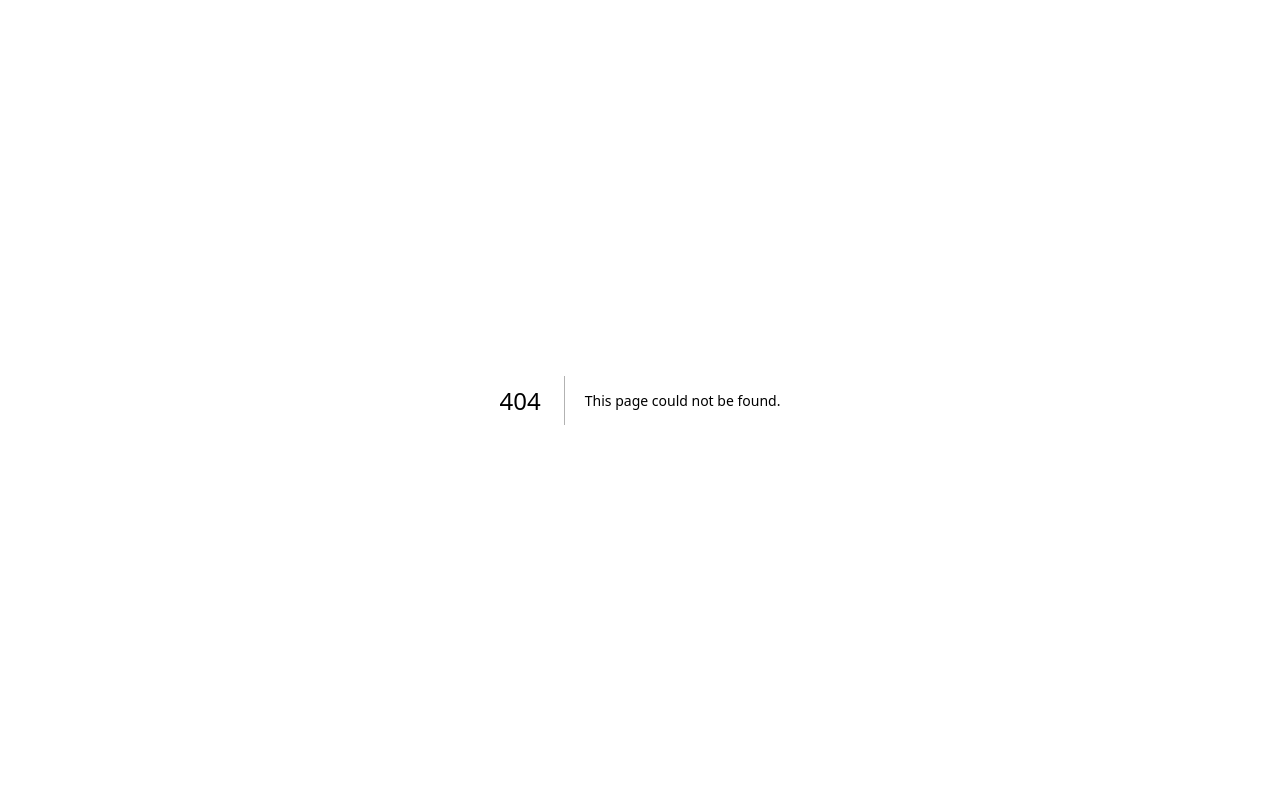
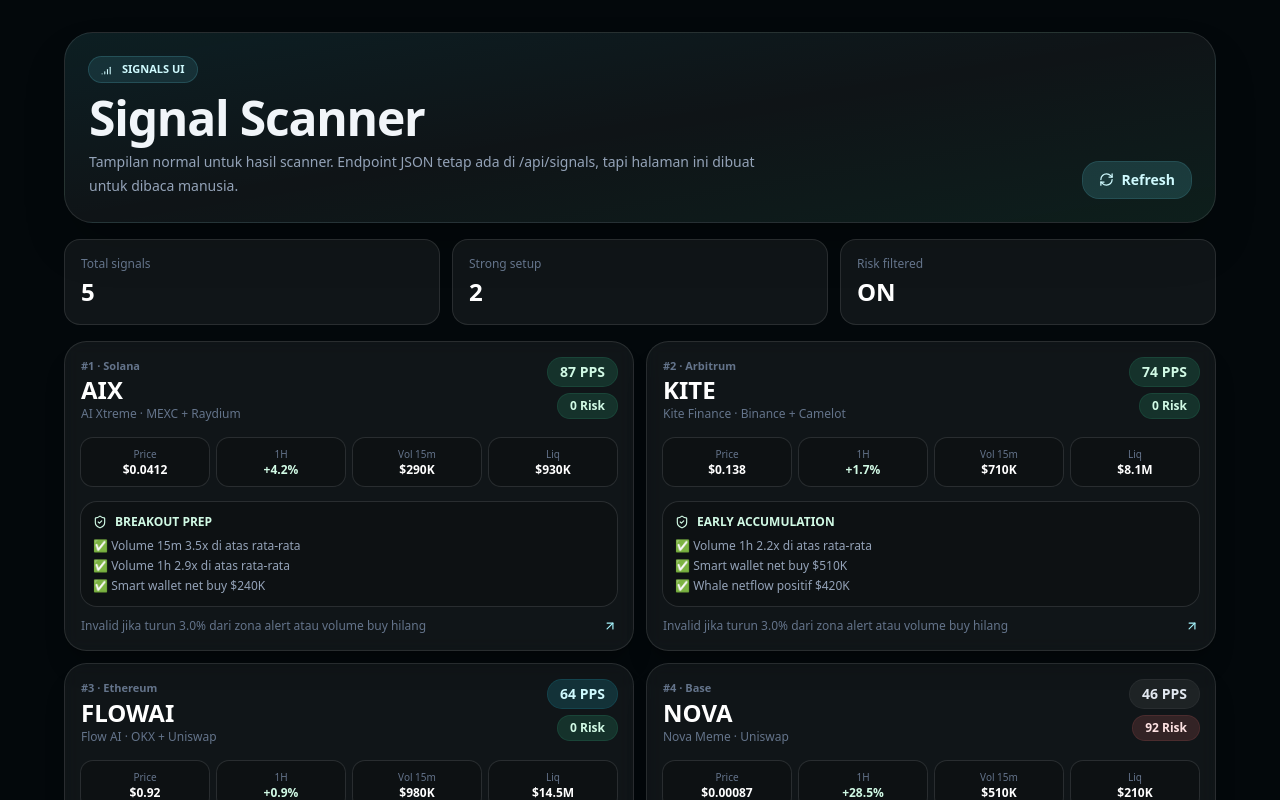
Before and after one commit to LoOp575/Radar-, a Next.js app: page /signals in a window 1280 px wide. Before the commit this address had no page. Shown: the top 800 px of the page. Built offline with nearby package versions, Linux system fonts and the light colour scheme.

Commit message:
Add normal signals UI page

```diff
--- /dev/null
+++ b/app/signals/page.tsx
@@ -0,0 +1,96 @@
+import { ArrowUpRight, RefreshCw, ShieldCheck, SignalHigh } from 'lucide-react';
+import { mockTokens } from '@/lib/mock-data';
+import { formatCompact, scoreTokens } from '@/lib/scoring';
+
+const signals = scoreTokens(mockTokens);
+
+function badge(score: number, type: 'pps' | 'risk' = 'pps') {
+  if (type === 'risk') {
+    if (score <= 30) return 'bg-emerald-400/15 text-emerald-100 ring-emerald-400/25';
+    if (score <= 55) return 'bg-amber-400/15 text-amber-100 ring-amber-400/25';
+    return 'bg-red-400/15 text-red-100 ring-red-400/25';
+  }
+  if (score >= 70) return 'bg-emerald-400/15 text-emerald-100 ring-emerald-400/25';
+  if (score >= 55) return 'bg-cyan-400/15 text-cyan-100 ring-cyan-400/25';
+  return 'bg-white/[0.06] text-slate-200 ring-white/10';
+}
+
+export default function SignalsPage() {
+  return (
+    <main className="min-h-screen bg-[#03080b] px-3 py-4 text-slate-100 md:px-8 md:py-8">
+      <section className="mx-auto max-w-6xl space-y-4">
+        <header className="rounded-[1.8rem] border border-white/10 bg-gradient-to-br from-cyan-300/10 via-white/[0.05] to-emerald-300/10 p-4 shadow-2xl shadow-black/30 md:p-6">
+          <div className="flex flex-col gap-4 md:flex-row md:items-end md:justify-between">
+            <div>
+              <div className="mb-3 inline-flex items-center gap-2 rounded-full bg-cyan-300/10 px-3 py-1 text-[11px] font-black text-cyan-100 ring-1 ring-cyan-300/25">
+                <SignalHigh size={13} /> SIGNALS UI
+              </div>
+              <h1 className="text-3xl font-black tracking-tight md:text-5xl">Signal Scanner</h1>
+              <p className="mt-2 max-w-2xl text-sm leading-6 text-slate-400">
+                Tampilan normal untuk hasil scanner. Endpoint JSON tetap ada di /api/signals, tapi halaman ini dibuat untuk dibaca manusia.
+              </p>
+            </div>
+            <a href="/signals" className="inline-flex items-center justify-center gap-2 rounded-2xl bg-cyan-300/15 px-4 py-2 text-sm font-black text-cyan-100 ring-1 ring-cyan-300/25">
+              <RefreshCw size={15} /> Refresh
+            </a>
+          </div>
+        </header>
+
+        <section className="grid gap-3 md:grid-cols-3">
+          <Stat label="Total signals" value={String(signals.length)} />
+          <Stat label="Strong setup" value={String(signals.filter((s) => s.pps >= 70 && s.risk <= 40).length)} />
+          <Stat label="Risk filtered" value="ON" />
+        </section>
+
+        <section className="grid gap-3 md:grid-cols-2">
+          {signals.map((token, index) => (
+            <article key={token.symbol} className="rounded-[1.4rem] border border-white/10 bg-white/[0.055] p-4 shadow-xl shadow-black/20 backdrop-blur">
+              <div className="flex items-start justify-between gap-3">
+                <div className="min-w-0">
+                  <p className="text-[11px] font-bold text-slate-500">#{index + 1} · {token.chain}</p>
+                  <h2 className="truncate text-2xl font-black text-white">{token.symbol}</h2>
+                  <p className="truncate text-xs text-slate-500">{token.name} · {token.exchange}</p>
+                </div>
+                <div className="flex flex-col items-end gap-2">
+                  <span className={`rounded-full px-3 py-1 text-sm font-black ring-1 ${badge(token.pps)}`}>{token.pps} PPS</span>
+                  <span className={`rounded-full px-3 py-1 text-xs font-black ring-1 ${badge(token.risk, 'risk')}`}>{token.risk} Risk</span>
+                </div>
+              </div>
+
+              <div className="mt-4 grid grid-cols-4 gap-2 text-center text-xs">
+                <Cell label="Price" value={`$${token.price}`} />
+                <Cell label="1H" value={`${token.priceChange1h >= 0 ? '+' : ''}${token.priceChange1h}%`} positive={token.priceChange1h >= 0} />
+                <Cell label="Vol 15m" value={`$${formatCompact(token.volume15m)}`} />
+                <Cell label="Liq" value={`$${formatCompact(token.liquidity)}`} />
+              </div>
+
+              <div className="mt-4 rounded-2xl bg-black/20 p-3 ring-1 ring-white/10">
+                <div className="mb-2 flex items-center gap-2 text-xs font-black text-emerald-100">
+                  <ShieldCheck size={14} /> {token.signal}
+                </div>
+                <ul className="space-y-1 text-xs text-slate-400">
+                  {token.reasons.slice(0, 3).map((reason) => <li key={reason}>✅ {reason}</li>)}
+                  {token.reasons.length === 0 && <li>Menunggu konfirmasi volume/wallet/funding.</li>}
+                </ul>
+              </div>
+
+              <div className="mt-3 flex items-center justify-between text-xs text-slate-500">
+                <span>{token.invalidation}</span>
+                <ArrowUpRight size={14} className="text-cyan-200" />
+              </div>
+            </article>
+          ))}
+        </section>
+      </section>
+    </main>
+  );
+}
+
+function Stat({ label, value }: { label: string; value: string }) {
+  return <div className="rounded-2xl border border-white/10 bg-white/[0.055] p-4"><p className="text-xs text-slate-500">{label}</p><p className="mt-1 text-2xl font-black text-white">{value}</p></div>;
+}
+
+function Cell({ label, value, positive }: { label: string; value: string; positive?: boolean }) {
+  const color = positive === true ? 'text-emerald-100' : positive === false ? 'text-red-100' : 'text-white';
+  return <div className="rounded-xl bg-black/20 p-2 ring-1 ring-white/10"><p className="text-[10px] text-slate-500">{label}</p><p className={`truncate font-black ${color}`}>{value}</p></div>;
+}
```
